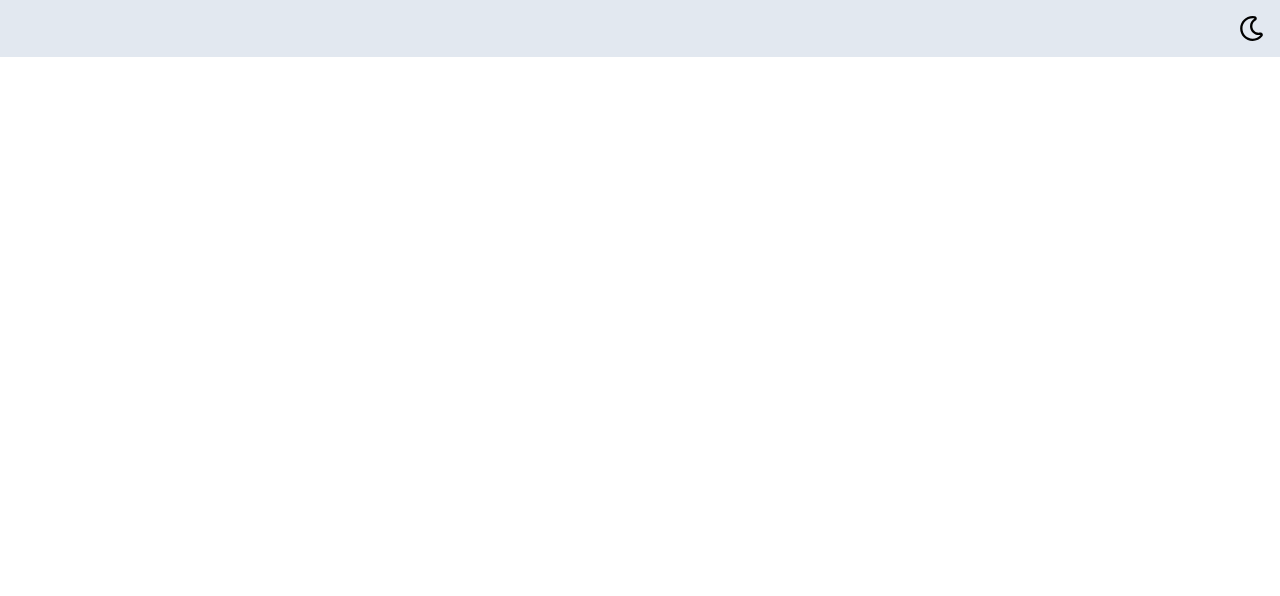
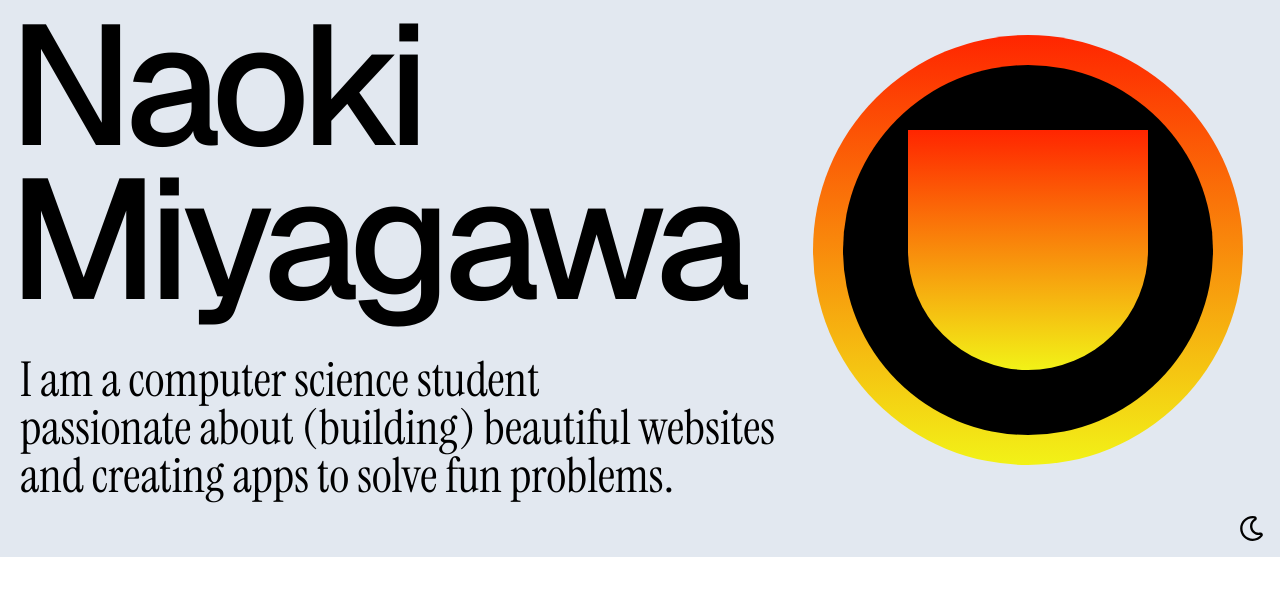
Before and after one commit to NaokiTM/portfolio-site, a Next.js app: page / in a window 1280 px wide. Shown: the top 596 px of the page. Built offline with nearby package versions, Linux system fonts and the light colour scheme.

Commit message:
Added a Hero section

```diff
--- a/package.json
+++ b/package.json
@@ -9,6 +9,7 @@
     "lint": "next lint"
   },
   "dependencies": {
+    "geist": "^1.3.1",
     "next": "15.0.2",
     "react": "19.0.0-rc-02c0e824-20241028",
     "react-dom": "19.0.0-rc-02c0e824-20241028",
--- /dev/null
+++ b/src/app/components/Emoji.tsx
@@ -0,0 +1,17 @@
+import React from 'react'
+
+export default function Emoji() {
+  return (
+    <div className=''>
+      <div id="background-circle">
+        <div id='inner-circle'>
+          <div id='eye-container'>
+            <div id='eye-1'></div>
+            <div id='eye-2'></div>
+          </div>
+          <div id='mouth'></div>
+        </div>
+      </div>
+    </div>
+  )
+}
--- /dev/null
+++ b/src/app/components/Hero.tsx
@@ -0,0 +1,26 @@
+import React from 'react'
+import { instrumentserif } from '../layout'
+import Emoji from './Emoji'
+
+export default function Hero() {
+  return (
+    <div className='flex flex-row'>
+        <div className='flex flex-col'>
+            <div >
+                <div className='enormous-text mb-8 pl-2 font-medium tracking-tighter leading-none'>
+                    <div className='-mb-4'>Naoki</div>
+                    <div>Miyagawa</div>
+                </div>
+                <div className={`${instrumentserif.className} pl-5 text-5xl`}>
+                    <div>I am a computer science student </div>
+                    <div>passionate about (building) beautiful websites</div>
+                    <div>and creating apps to solve fun problems.</div>
+                </div>
+            </div>
+        </div>
+        <div className='flex flex-grow items-center justify-center'>
+            <Emoji />
+        </div>
+    </div>
+  )
+}
--- /dev/null
+++ b/src/app/components/Nav.tsx
@@ -0,0 +1,7 @@
+import React from 'react'
+
+export default function Nav() {
+  return (
+    <div>Nav</div>
+  )
+}
--- a/src/app/globals.css
+++ b/src/app/globals.css
@@ -1,3 +1,58 @@
 @tailwind base;
 @tailwind components;
 @tailwind utilities;
+
+.enormous-text {
+  font-size: 170px;
+}
+
+#background-circle {
+  background: linear-gradient(0deg, #f2f217, #ff2500);
+  width: 430px;
+  height: 430px;
+  border-radius: 50%;
+  display: flex;
+  justify-content: center;
+  align-items: center;
+}
+
+#inner-circle {
+  border-radius: 50%;
+  width: 370px;
+  height: 370px;
+  display: flex;
+  background-color: black;
+  justify-content: center;
+  align-items: center;
+  flex-direction: column;
+}
+
+#eye-container {
+  display: flex;
+  justify-content: space-between;
+}
+
+#eye-1 {
+  background: linear-gradient(0deg, #f2f217, #ff2500);
+  border-radius: 50%;
+  width: 75px;
+  height: 75px;
+  margin-right: 30px;
+}
+
+#eye-2 {
+  background: linear-gradient(0deg, #f2f217, #ff2500);
+  border-radius: 50%;
+  width: 75px;
+  height: 75px;
+  margin-left: 30px;
+}
+
+#mouth {
+  position: absolute;
+  height: 240px;
+  width: 240px;
+  background: linear-gradient(0deg, #f2f217, #ff2500);
+  border-bottom-left-radius: 50%;
+  border-bottom-right-radius: 50%;
+}
--- a/src/app/layout.tsx
+++ b/src/app/layout.tsx
@@ -1,14 +1,9 @@
 import type { Metadata } from "next";
 import localFont from "next/font/local";
 import { Instrument_Serif } from 'next/font/google';
+import { GeistSans } from 'geist/font/sans';
 import "./globals.css";
 import ThemeWrapper from "./components/ThemeWrapper";
-
-const geistSans = localFont({
-  src: "./fonts/GeistVF.woff",
-  variable: "--font-geist-sans",
-  weight: "100 900",
-});
 
 const instrumentserif = Instrument_Serif({
   subsets: ["latin"],
@@ -16,8 +11,8 @@ const instrumentserif = Instrument_Serif({
 });
 
 export const metadata: Metadata = {
-  title: "NAOKI MIYAGAWA",
-  description: "NAOKI MIYAGAWA",
+  title: "Naoki Miyagawa",
+  description: "Naoki Miyagawa",
 };
 
 export default function RootLayout({
@@ -27,7 +22,7 @@ export default function RootLayout({
 }>) {
   return (
     <html lang="en">
-      <body className={`${geistSans.variable} *:antialiased`}>
+      <body className={`${GeistSans.className} *:antialiased`}>
         <ThemeWrapper>
           {children}
         </ThemeWrapper>
--- a/src/app/page.tsx
+++ b/src/app/page.tsx
@@ -1,5 +1,9 @@
+import Hero from "./components/Hero";
+
 export default function Home() {
   return (
-    <div></div>
+    <div>
+      <Hero />
+    </div>
   );
 }
```
Also changed, not shown: 1 other file (tests, documents, lock files or other folders).
